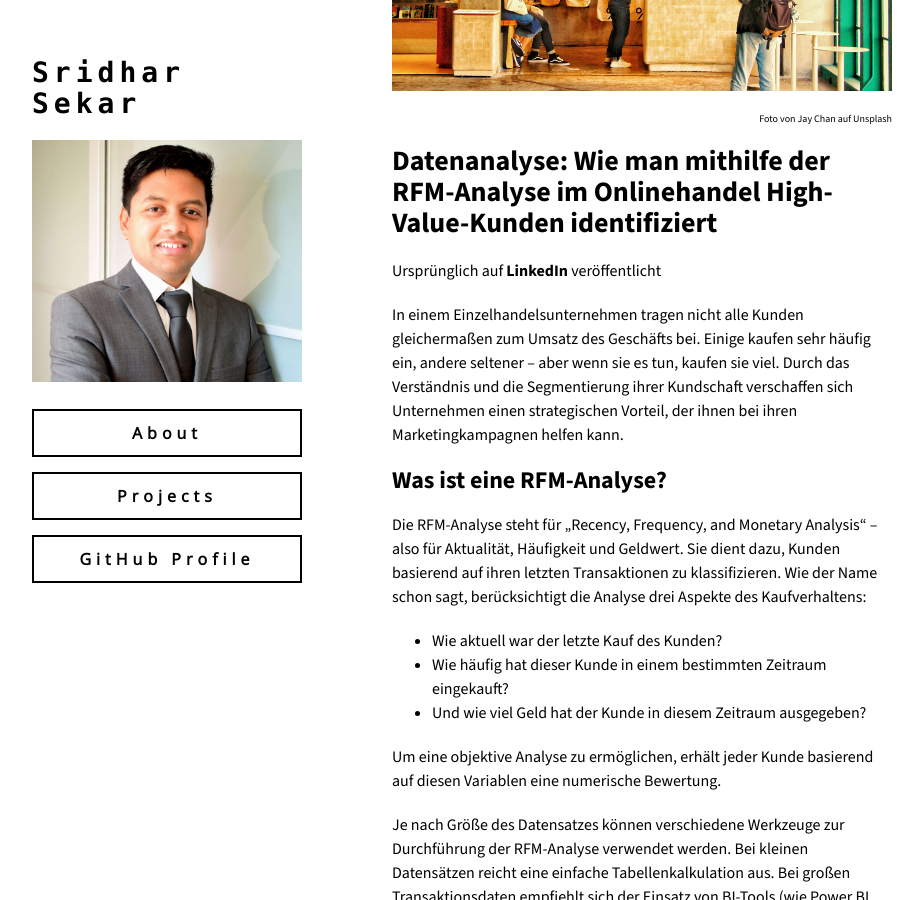
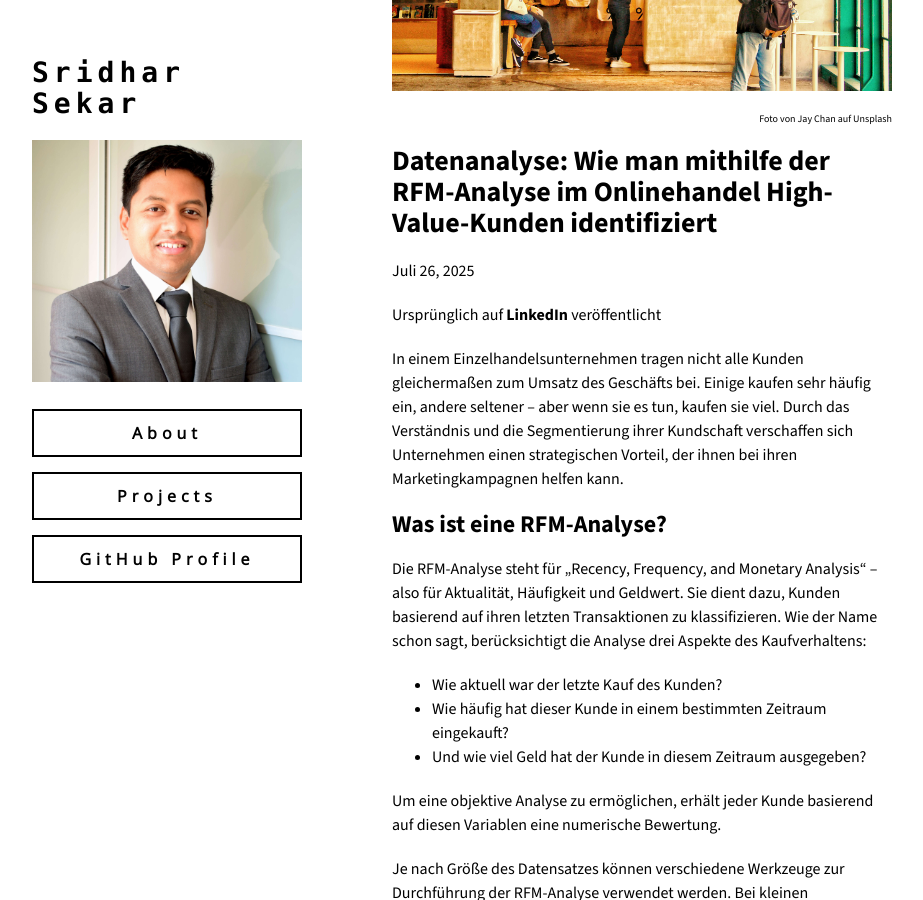
Before and after one commit to sridhar-portfolio/sridhar-portfolio.github.io, a Jekyll site: the page built from docs/rfm_1.md, in a window 1280 px wide and 900 px high, scrolled down 300 px. Shown: the whole window, without its empty margins (178-1101 px from the left). Built offline with Jekyll 4.4.1, drawn with Linux system fonts in a browser that asks for light colours; the repository's description, which GitHub fills in, is left out.

Commit message:
Update rfm_1.md

```diff
--- a/docs/rfm_1.md
+++ b/docs/rfm_1.md
@@ -5,6 +5,8 @@ layout: default
 <img class="article-img" src="/assets/img/rfm_1_01.jpg" alt="Main Picture">
 <p style="font-size: 10px; text-align: right; margin-top: 0px;">Foto von Jay Chan auf Unsplash</p>
 <h1>Datenanalyse: Wie man mithilfe der RFM-Analyse im Onlinehandel High-Value-Kunden identifiziert</h1>
+Juli 26, 2025
+
 Ursprünglich auf [LinkedIn](https://www.linkedin.com/pulse/datenanalyse-wie-man-mithilfe-der-rfm-analyse-im-sridhar-sekar-odaje) veröffentlicht
 
 In einem Einzelhandelsunternehmen tragen nicht alle Kunden gleichermaßen zum Umsatz des Geschäfts bei. Einige kaufen sehr häufig ein, andere seltener – aber wenn sie es tun, kaufen sie viel. Durch das Verständnis und die Segmentierung ihrer Kundschaft verschaffen sich Unternehmen einen strategischen Vorteil, der ihnen bei ihren Marketingkampagnen helfen kann.
```
